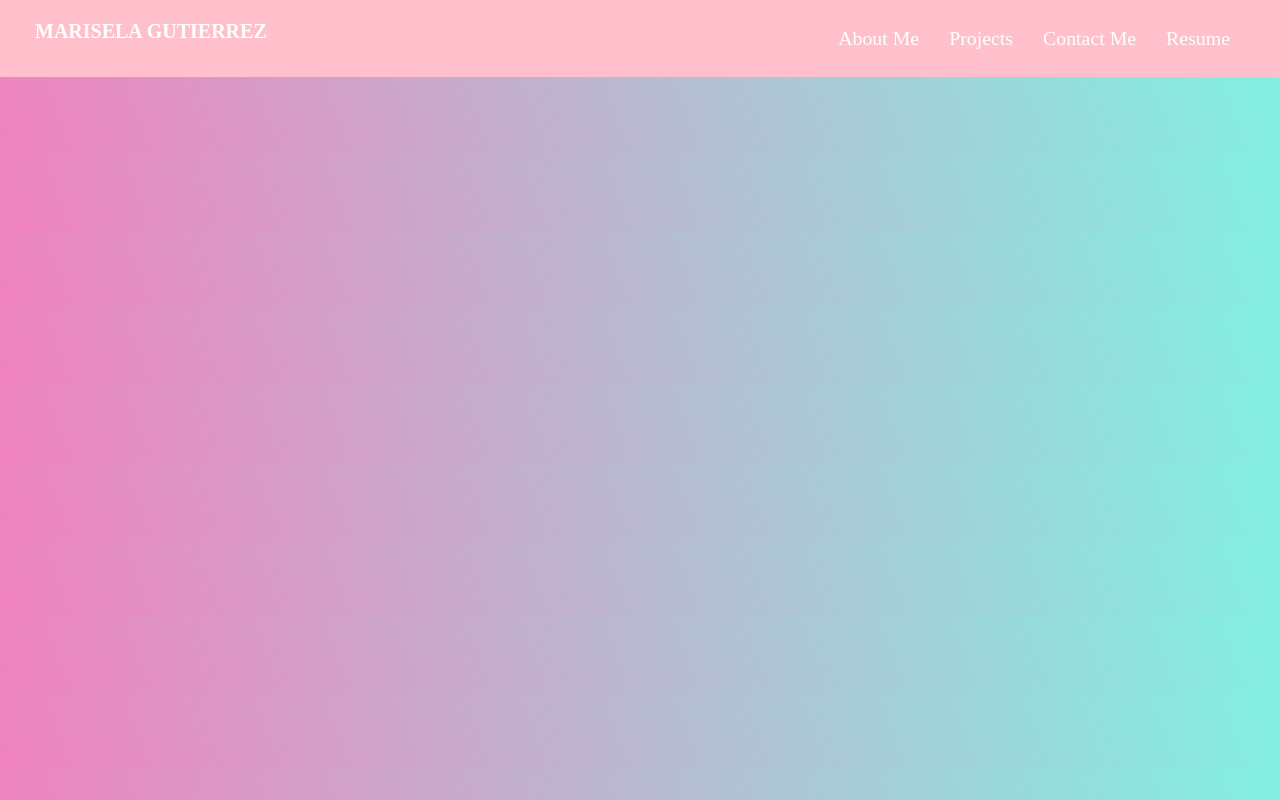
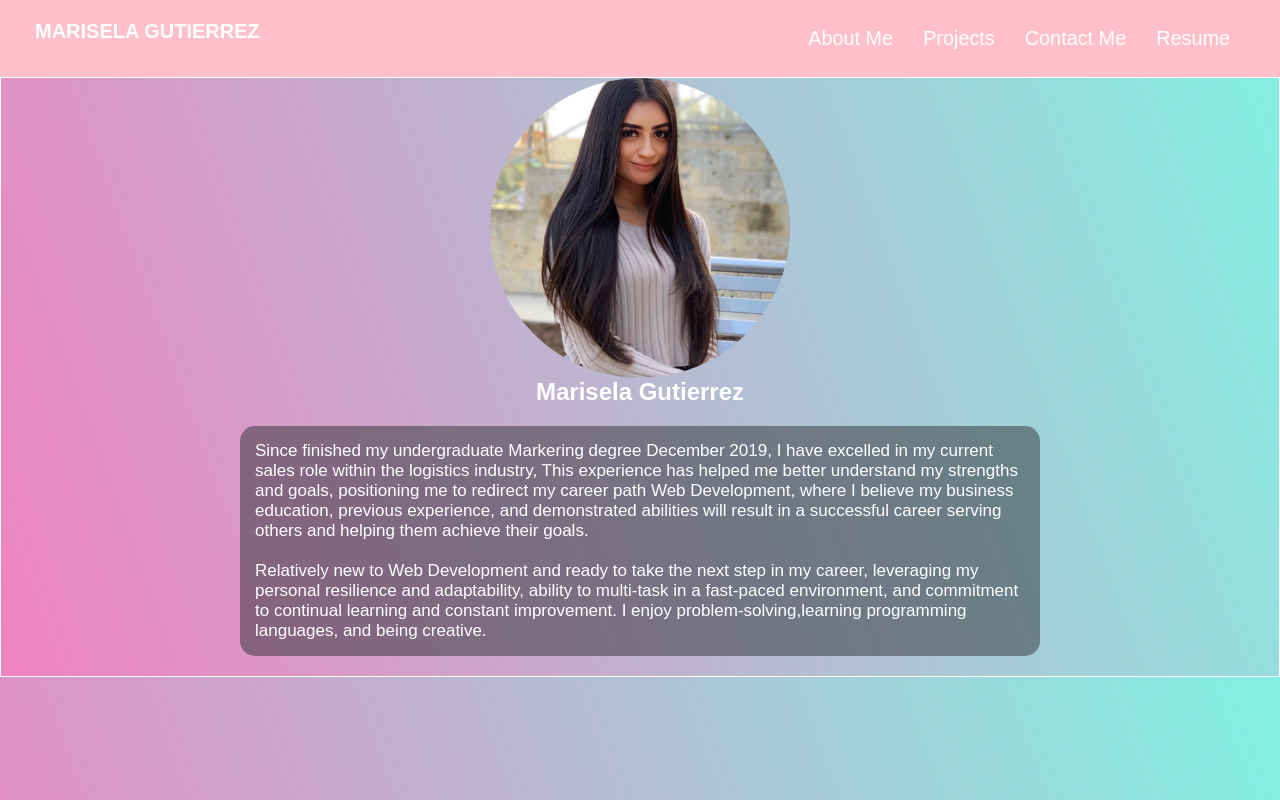
Before and after one commit to marisela-gutierrez/Professional-portfolio, a plain HTML site: page index.html in a window 1280 px wide. Drawn offline with Linux system fonts and the light colour scheme.

Commit message:
about me section

```diff
--- a/assets/css/style.css
+++ b/assets/css/style.css
@@ -6,6 +6,7 @@
 
 body {
   background: linear-gradient(250deg,#82f0e2, #f082c0);
+  font-family: Arial, Helvetica, sans-serif;
 }
 
 header {
@@ -46,3 +47,30 @@ header nav ul li a {
   font-weight: lighter;
   font-size: 1.55vw;
 }
+
+/* ABOUT ME */
+
+.about-me {
+  border: 1px solid white;
+  display: flex;
+  align-items: center;
+  flex-direction: column;
+}
+
+.about-me img {
+  border-radius: 50%;
+}
+
+.about-me h2 {
+  color: white;
+}
+
+.about-me p {
+  background-color: rgba(48, 51, 56, 0.50);
+  width: 800px;
+  padding: 15px;
+  margin: 20px;
+  font-size: 17px;
+  color: white;
+  border-radius: 15px;
+}
--- a/index.html
+++ b/index.html
@@ -32,6 +32,23 @@
     </nav>
   </header>
 
+  <!-- About me section -->
+  <section id="#about-me" class="about-me">
+    <img src="./assets/Images/My-picture.jpg" alt="Marisela Gutierrez portrait" width="300" height="300" />
+    <h2>Marisela Gutierrez</h2>
+    <p>
+      Since finished my undergraduate Markering degree December 2019, I have excelled in my current sales role within the logistics industry,
+       This experience has helped me better understand my strengths and goals, positioning me to redirect my career path Web Development,
+      where I believe my business education, previous experience, and demonstrated abilities will result in a successful career serving others and
+      helping them achieve their goals.
+      <br/>
+      <br/>
+      Relatively new to Web Development and ready to take the next step in my career, leveraging my personal resilience
+      and adaptability, ability to multi-task in a fast-paced environment, and commitment to continual learning and constant improvement.
+      I enjoy problem-solving,learning programming languages, and being creative.
+
+    </p>
+  </section>
 
 
   </body>
```
